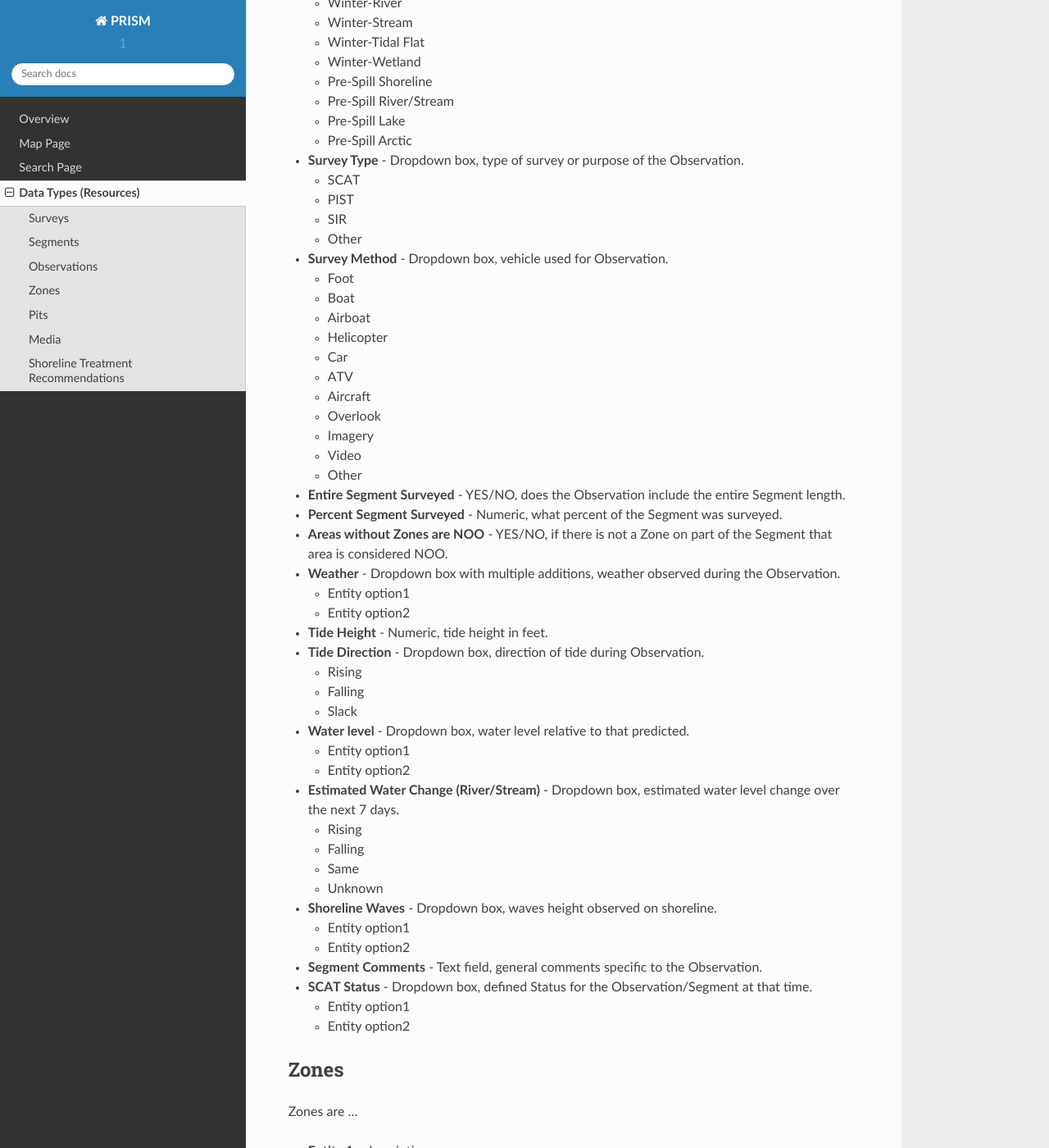
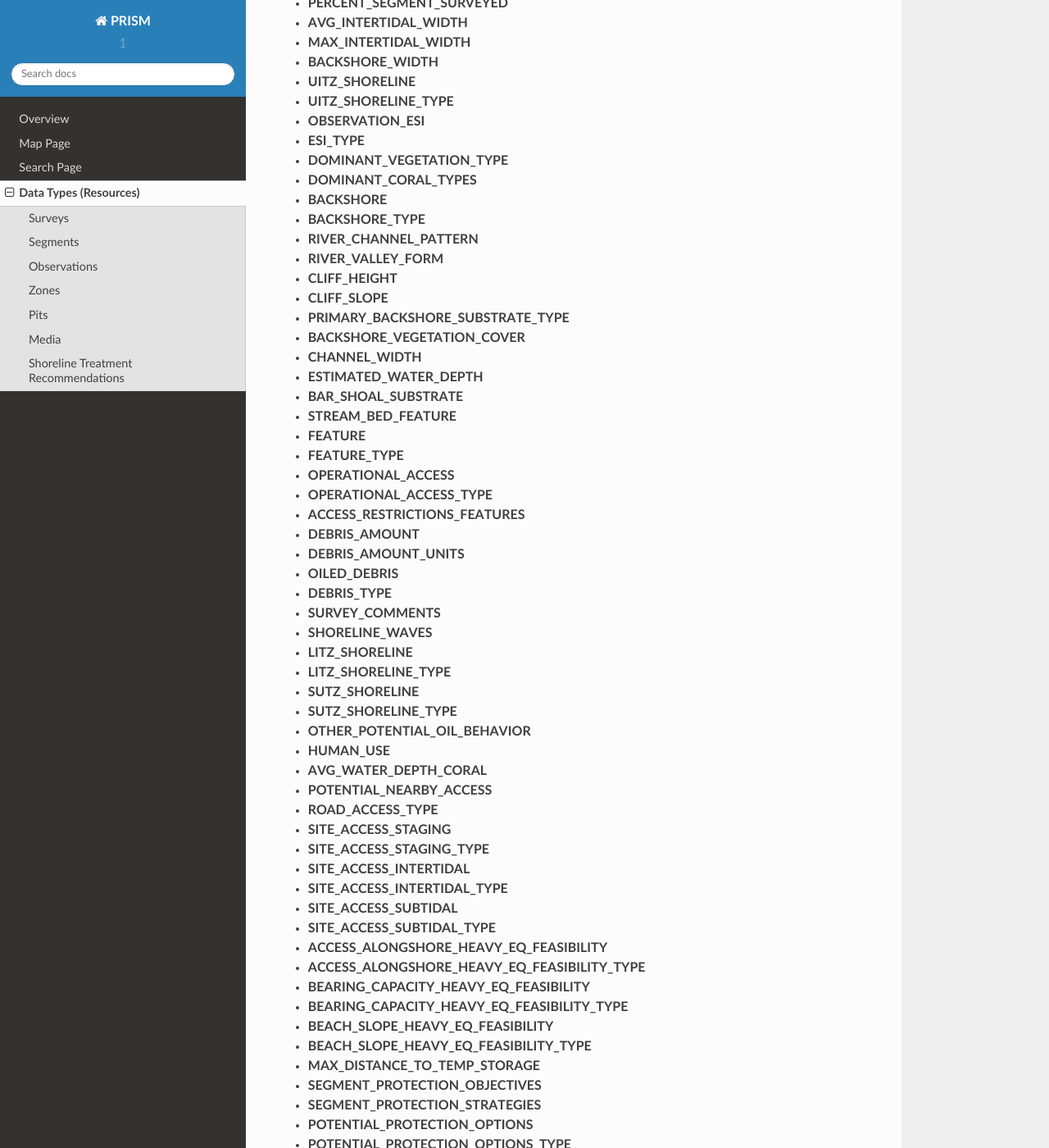
Before and after one commit to agraham/PRISM_rtd, a Sphinx documentation site: the page built from docs/resources.rst, in a window 1280 px wide and 1400 px high, scrolled down 2172 px. Shown: the whole window at 82% size. Built offline with Sphinx 7.4.7 and the Read the Docs theme 2.0.0, drawn with Linux system fonts in a browser that asks for light colours; some of the changed text lies outside the part shown.

Commit message:
Update resources.rst

```diff
--- a/docs/resources.rst
+++ b/docs/resources.rst
@@ -75,93 +75,103 @@ Observations
 -------------
 Observations are data collected for one Segment on one day by a team.  This is the traditional SOS form (incuding Zones/Pits below).
 
-- **Observation Start/End Time** - Date field, start and end date and times.
-
-- **Survey Form** - Dropbown box, form type used for Observation.
-
-  * CSOS
-  * Lake
-  * River
-  * Stream
-  * Tidal Flat
-  * Mangrove
-  * Wetland
-  * Coral Reef
-  * Arctic
-  * Winter-CSOS
-  * Winter-Lake
-  * Winter-River
-  * Winter-Stream
-  * Winter-Tidal Flat
-  * Winter-Wetland
-  * Pre-Spill Shoreline
-  * Pre-Spill River/Stream
-  * Pre-Spill Lake
-  * Pre-Spill Arctic
-
-- **Survey Type** - Dropdown box, type of survey or purpose of the Observation.
-
-  * SCAT
-  * PIST
-  * SIR
-  * Other
-
-- **Survey Method** - Dropdown box, vehicle used for Observation.
-
-  * Foot
-  * Boat
-  * Airboat
-  * Helicopter
-  * Car
-  * ATV
-  * Aircraft
-  * Overlook
-  * Imagery
-  * Video
-  * Other
-
-- **Entire Segment Surveyed** - YES/NO, does the Observation include the entire Segment length.
-
-- **Percent Segment Surveyed** - Numeric, what percent of the Segment was surveyed.
-
-- **Areas without Zones are NOO** - YES/NO, if there is not a Zone on part of the Segment that area is considered NOO.
-
-- **Weather** - Dropdown box with multiple additions, weather observed during the Observation.
-
-  * Entity option1
-  * Entity option2
-
-- **Tide Height** - Numeric, tide height in feet.
-
-- **Tide Direction** - Dropdown box, direction of tide during Observation.
-
-  * Rising
-  * Falling
-  * Slack
-
-- **Water level** - Dropdown box, water level relative to that predicted.
-
-  * Entity option1
-  * Entity option2
-
-- **Estimated Water Change (River/Stream)** - Dropdown box, estimated water level change over the next 7 days.
-
-  * Rising
-  * Falling
-  * Same
-  * Unknown
-
-- **Shoreline Waves** - Dropdown box, waves height observed on shoreline.
-
-  * Entity option1
-  * Entity option2
-
-- **Segment Comments** - Text field, general comments specific to the Observation.
-
-- **SCAT Status** - Dropdown box, defined Status for the Observation/Segment at that time.
-
-  * Entity option1
-  * Entity option2
+- **QA_STATUS**
+- **TIME_END**
+- **TIME_START**
+- **SURVEY_TYPE**
+- **FORM_TYPE**
+- **SURVEY_METHOD**
+- **WEATHER**
+- **TIDE_HEIGHT**
+- **TIDE_DIRECTION**
+- **WATER_LEVEL**
+- **ESTIMATED_WATER_CHANGE**
+- **ENTIRE_SEGMENT_SURVEYED**
+- **SURVEYED_AREAS_NOO**
+- **PERCENT_SEGMENT_SURVEYED**
+- **AVG_INTERTIDAL_WIDTH**
+- **MAX_INTERTIDAL_WIDTH**
+- **BACKSHORE_WIDTH**
+- **UITZ_SHORELINE**
+- **UITZ_SHORELINE_TYPE**
+- **OBSERVATION_ESI**
+- **ESI_TYPE**
+- **DOMINANT_VEGETATION_TYPE**
+- **DOMINANT_CORAL_TYPES**
+- **BACKSHORE**
+- **BACKSHORE_TYPE**
+- **RIVER_CHANNEL_PATTERN**
+- **RIVER_VALLEY_FORM**
+- **CLIFF_HEIGHT**
+- **CLIFF_SLOPE**
+- **PRIMARY_BACKSHORE_SUBSTRATE_TYPE**
+- **BACKSHORE_VEGETATION_COVER**
+- **CHANNEL_WIDTH**
+- **ESTIMATED_WATER_DEPTH**
+- **BAR_SHOAL_SUBSTRATE**
+- **STREAM_BED_FEATURE**
+- **FEATURE**
+- **FEATURE_TYPE**
+- **OPERATIONAL_ACCESS**
+- **OPERATIONAL_ACCESS_TYPE**
+- **ACCESS_RESTRICTIONS_FEATURES**
+- **DEBRIS_AMOUNT**
+- **DEBRIS_AMOUNT_UNITS**
+- **OILED_DEBRIS**
+- **DEBRIS_TYPE**
+- **SURVEY_COMMENTS**
+- **SHORELINE_WAVES**
+- **LITZ_SHORELINE**
+- **LITZ_SHORELINE_TYPE**
+- **SUTZ_SHORELINE**
+- **SUTZ_SHORELINE_TYPE**
+- **OTHER_POTENTIAL_OIL_BEHAVIOR**
+- **HUMAN_USE**
+- **AVG_WATER_DEPTH_CORAL**
+- **POTENTIAL_NEARBY_ACCESS**
+- **ROAD_ACCESS_TYPE**
+- **SITE_ACCESS_STAGING**
+- **SITE_ACCESS_STAGING_TYPE**
+- **SITE_ACCESS_INTERTIDAL**
+- **SITE_ACCESS_INTERTIDAL_TYPE**
+- **SITE_ACCESS_SUBTIDAL**
+- **SITE_ACCESS_SUBTIDAL_TYPE**
+- **ACCESS_ALONGSHORE_HEAVY_EQ_FEASIBILITY**
+- **ACCESS_ALONGSHORE_HEAVY_EQ_FEASIBILITY_TYPE**
+- **BEARING_CAPACITY_HEAVY_EQ_FEASIBILITY**
+- **BEARING_CAPACITY_HEAVY_EQ_FEASIBILITY_TYPE**
+- **BEACH_SLOPE_HEAVY_EQ_FEASIBILITY**
+- **BEACH_SLOPE_HEAVY_EQ_FEASIBILITY_TYPE**
+- **MAX_DISTANCE_TO_TEMP_STORAGE**
+- **SEGMENT_PROTECTION_OBJECTIVES**
+- **SEGMENT_PROTECTION_STRATEGIES**
+- **POTENTIAL_PROTECTION_OPTIONS**
+- **POTENTIAL_PROTECTION_OPTIONS_TYPE**
+- **SHORELINE_TREATMENT_OBJECTIVES**
+- **SHORELINE_TREATMENT_STRATEGIES**
+- **POTENTIAL_TREATMENT_OPTIONS**
+- **POTENTIAL_TREATMENT_OPTIONS_TYPE**
+- **SNOW_CONDITION**
+- **SNOW_CONDITION_TYPE**
+- **FROZEN_SPRAY_CONDITION**
+- **FROZEN_SPRAY_CONDITION_TYPE**
+- **FROZEN_SWASH_CONDITION**
+- **FROZEN_SWASH_CONDITION_TYPE**
+- **ICE_FOOT_CONDITION**
+- **ICE_FOOT_CONDITION_TYPE**
+- **ICE_PUSH_RIDGE_CONDITION**
+- **ICE_PUSH_RIDGE_CONDITION_TYPE**
+- **GROUNDED_FLOES_CONDITION**
+- **GROUNDED_FLOES_CONDITION_TYPE**
+- **GLACIER_ICE_CONDITION**
+- **GLACIER_ICE_CONDITION_TYPE**
+- **NEARSHORE_ICE_CONCENTRATION**
+- **NEARSHORE_ICE_FORM**
+- **NEARSHORE_ICE_AGE_AND_THICKNESS**
+- **FAST_ICE**
+- **TIDAL_CRACKS**
+- **SURFACE_BEARING_CAPACITY**
+- **SCAT_STATUS**
 
 Zones
 --------
```
